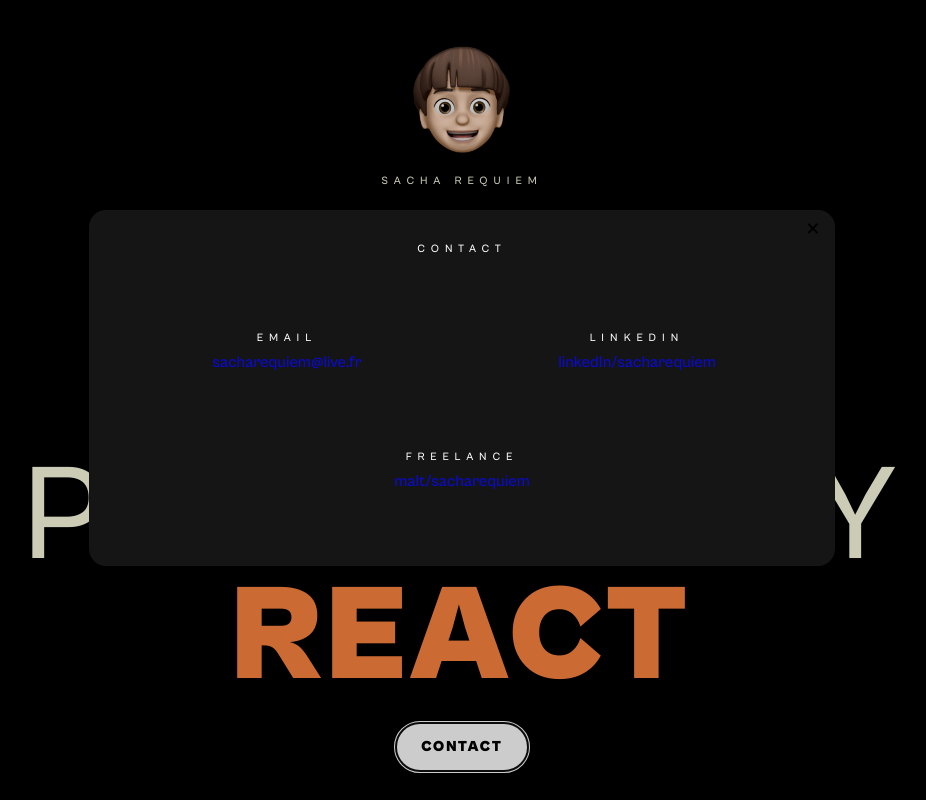
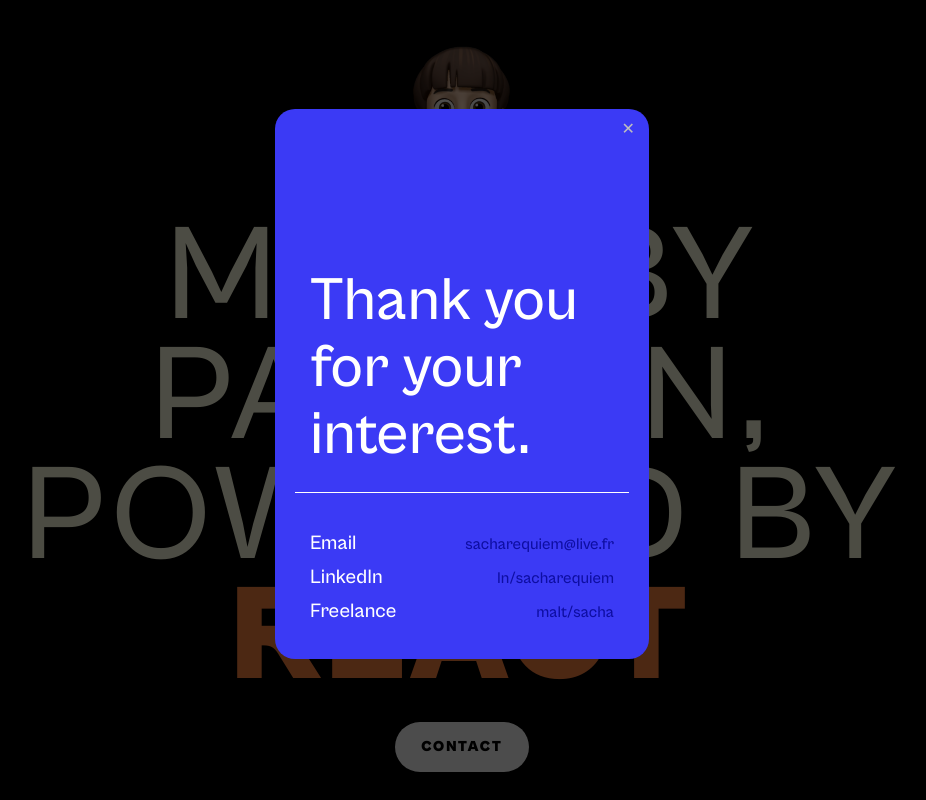
Before and after one commit to srequiem/myportfolio, a React (Vite) app: page / in a window 1280 px wide. Both pictures are taken after a click on the button "CONTACT". Shown: the top 800 px of the page, without its empty margins (178-1104 px from the left). Built offline with nearby package versions, Linux system fonts and the light colour scheme.

Commit message:
Portfolio: Stable 1.0

```diff
--- a/src/components/Contact/Contact.css
+++ b/src/components/Contact/Contact.css
@@ -3,7 +3,7 @@
     top: 0;
     width: 100%;
     height: 100vh;
-    background-color: rgba(0, 0, 0, 0.2);
+    background-color: rgba(0, 0, 0, 0.7);
     color: black;
     display: flex;
     justify-content: center;
@@ -13,43 +13,83 @@
 
 .popup-inner {
     position: relative;
-    padding: 23px;
-    width: 60%;
-    max-width: 700px;
-    background: #151515;
+    padding: 20px;
+    width: 65%;
+    max-width: 272px;
+    /* height: 450px; */
+    background-color: #3b3af5;
     color: white;
-    border-radius: 17px;
-    margin-top: -25px;
+    border-radius: 20px;
+    bottom: 6%;
+}
+
+.popup-inner-title {
+    display: flex;
+}
+
+.contact-title {
+    border-bottom: 1px solid;
+    color: white;
+    font-size: 44px;
+    margin: auto;
+    padding: 135px 15px;
+    padding-bottom: 30px;
+    text-align: left;
+    width: 100%;
 }
 
 .popup-inner .close-btn {
     position: absolute;
-    top: -3px;
-    font-size: large;
+    top: 0px;
+    font-size: initial;
     background: none;
-    right: -8px;
+    right: -6px;
+    color: #bebebe;
 }
 
-.menu {
+.popup-inner-menu {
     align-content: center;
     align-items: center;
     display: flex;
     flex-wrap: wrap;
     justify-content: space-around;
-    margin: 20px 0px 20px 0px;
+    margin-top: 20px;
 }
 
-.items {
-    padding: 5px;
+.popup-inner-items {
+    padding: 5px 15px;
+    width: 100%;
+    display: flex;
+    justify-content: space-between;
 }
 
-.contact-title {
-    padding: 4px;
-    color: white;
-    text-align: center;
-    margin: auto;
+
+.popup-inner-items-title {
+    margin-bottom: 0px;
+    font-size: 20px;
 }
 
-.items-title {
-    margin-bottom: 0px;
+@media only screen and (min-width: 993px) {
+    .popup-inner {
+        position: relative;
+        padding: 20px;
+        width: 65%;
+        max-width: 334px;
+        /* height: 450px; */
+        background-color: #3b3af5;
+        color: white;
+        border-radius: 20px;
+        bottom: 2%;
+    }
+
+    .contact-title {
+        font-size: 61px;
+        padding: 139px 15px;
+        padding-bottom: 23px;
+    }
+
+    .popup-inner-menu {
+        margin-top: 34px;
+        margin-bottom: 10px;
+    }
 }
--- a/src/components/Contact/Contact.jsx
+++ b/src/components/Contact/Contact.jsx
@@ -11,19 +11,21 @@ const Contact = ({ isVisible, setVisible }) => {
                             <button className='close-btn' onClick={() => setVisible(false)}>
                                 ✕
                             </button>
-                            <div className='title contact-title'>Contact</div>
-                            <div className='menu'>
-                                <div className='items'>
-                                    <p className='title items-title'>Email</p>
-                                    <a href="mailto:sacharequiem@live.fr">sacharequiem@live.fr</a>
+                            <div className='popup-inner-title'>
+                                <h1 className='contact-title'>Thank you for your interest.</h1>
+                            </div>
+                            <div className='popup-inner-menu'>
+                                <div className='popup-inner-items'>
+                                    <div className='popup-inner-items-title'>Email</div>
+                                    <div><a href="mailto:sacharequiem@live.fr">sacharequiem@live.fr</a></div>
                                 </div>
-                                <div className='items'>
-                                    <p className='title items-title'>LinkedIn</p>
-                                    <a href="https://www.linkedin.com/in/sacharequiem/">linkedIn/sacharequiem</a>
+                                <div className='popup-inner-items'>
+                                    <div className='popup-inner-items-title'>LinkedIn</div>
+                                    <div><a href="https://www.linkedin.com/in/sacharequiem/">In/sacharequiem</a></div>
                                 </div>
-                                <div className='items'>
-                                    <p className='title items-title'>Freelance</p>
-                                    <a href="https://www.malt.fr/profile/sacharequiem">malt/sacharequiem</a>
+                                <div className='popup-inner-items'>
+                                    <div className='popup-inner-items-title'>Freelance</div>
+                                    <div><a href="https://www.malt.fr/profile/sacharequiem">malt/sacha</a></div>
                                 </div>
                             </div>
                         </div>
--- a/src/components/Home/HomeItems/Jobs/Jobs.css
+++ b/src/components/Home/HomeItems/Jobs/Jobs.css
@@ -17,8 +17,7 @@
     letter-spacing: .004em;
     line-height: 1.125;
     margin: 0px;
-    padding-top: 50px;
-    padding-bottom: 15px;
+    padding: 50px 10px 15px 10px;
 }
 
 @media only screen and (min-width: 992px) {
--- a/src/components/Home/HomeItems/Slider/Slider.jsx
+++ b/src/components/Home/HomeItems/Slider/Slider.jsx
@@ -32,7 +32,7 @@ const Slider = () => {
             spaceBetween={30}
             centeredSlides={true}
             autoplay={{
-                delay: 10000,
+                delay: 2500,
                 disableOnInteraction: false,
             }}
             navigation={true}
@@ -42,7 +42,7 @@ const Slider = () => {
             {IMAGES.map(i => {
                 return (
                     <SwiperSlide className='slider-item' key={i.id}>
-                        <img src={i.path} id={i.id} className="slider-img" width={i.width} />
+                        <a href={i.path}><img src={i.path} id={i.id} className="slider-img" width={i.width} /></a>
                     </SwiperSlide>
                 )
             })}
--- a/src/index.css
+++ b/src/index.css
@@ -16,12 +16,12 @@
 
 a {
   font-weight: 500;
-  color: #0a0ad3;
+  color: #0e0ea2;
   text-decoration: inherit;
 }
 
 a:hover {
-  color: #0a0ad3bc;
+  color: #0e0ea2b5;
 }
 
 body {
@@ -50,14 +50,6 @@ button {
   transition: border-color 0.25s;
 }
 
-button:hover {
-  border-color: #646cff;
-}
-
-button:focus,
-button:focus-visible {
-  outline: 4px auto -webkit-focus-ring-color;
-}
 
 @media (prefers-color-scheme: light) {
   :root {
```
